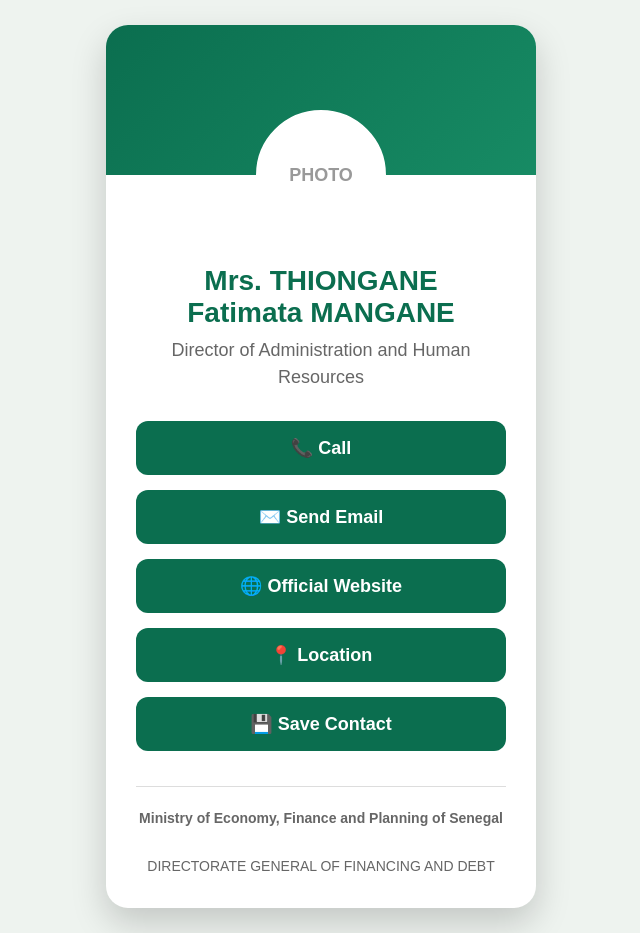
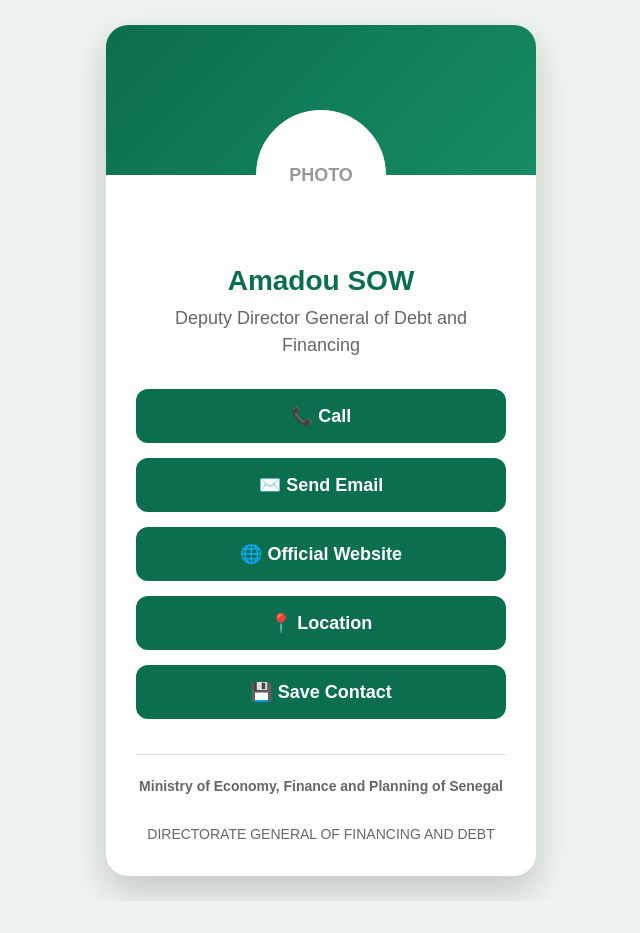
Before and after one commit to adobemepc-star/carte-site, a plain HTML site: page amadou-sow/english.html in a window 1280 px wide. Shown: the whole page, without its empty margins (319-959 px from the left). After the commit the page ends 901 px from the top, so only its background shows below. Drawn offline with Linux system fonts and the light colour scheme.

Commit message:
Update english.html

```diff
--- a/amadou-sow/english.html
+++ b/amadou-sow/english.html
@@ -124,25 +124,22 @@
 
 <h1>
 
-Mrs. THIONGANE<br>
-
-Fatimata MANGANE
+Amadou SOW
 
 </h1>
 
 <div class="position">
 
-Director of Administration and Human Resources
-
+Deputy Director General of Debt and Financing
 </div>
 
-<a class="btn" href="tel:+221775030929">
+<a class="btn" href="tel:+221775568121">
 
 📞 Call
 
 </a>
 
-<a class="btn" href="mailto:tymaouli@gmail.com">
+<a class="btn" href="mailto:amasow@minfinances.sn">
 
 ✉️ Send Email
 
```
